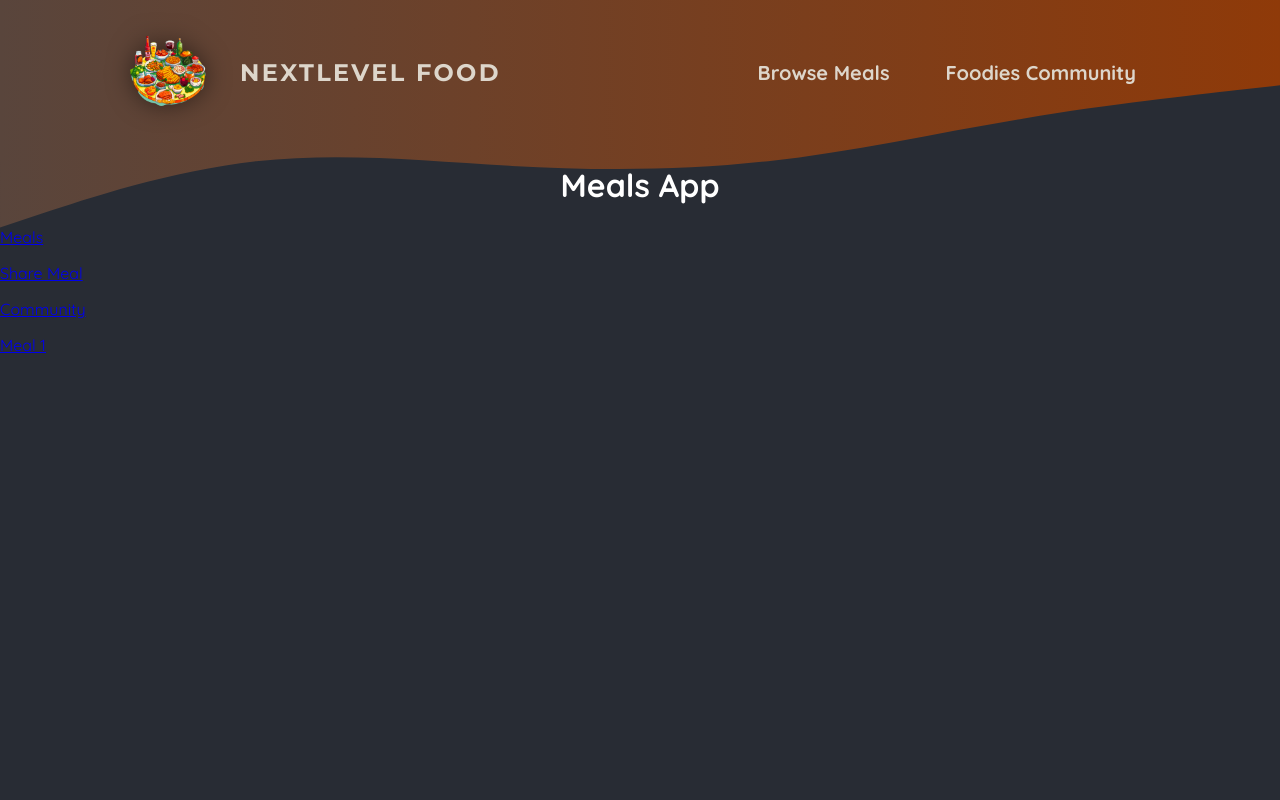
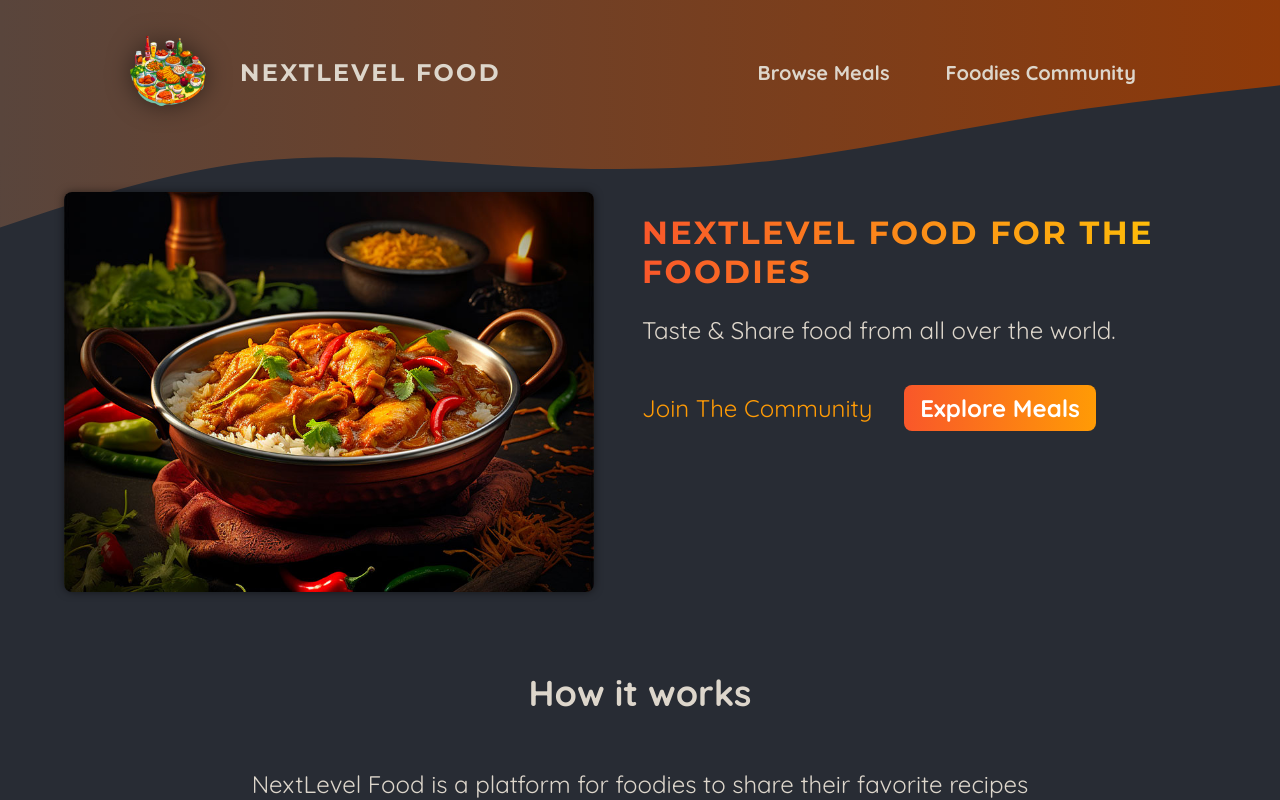
Before and after one commit to iCodeWalker/meals-app, a Next.js app: page / in a window 1280 px wide. Shown: the top 800 px of the page. Built offline with nearby package versions, Linux system fonts and the light colour scheme.

Commit message:
added : Image slide show component and RSC and client component

```diff
--- a/app/page.js
+++ b/app/page.js
@@ -2,22 +2,54 @@
 import styles from "./page.module.css";
 import Link from "next/link";
 
+import Styles from "./page.module.css";
+import ImageSlideshow from "@/components/images/image-slideshow";
+
 export default function Home() {
   return (
+    <>
+      <header className={Styles.header}>
+        <div className={Styles.slideshow}>
+          <ImageSlideshow />
+        </div>
+        <div>
+          <div className={Styles.hero}>
+            <h1>NextLevel Food for the Foodies</h1>
+            <p>Taste & Share food from all over the world.</p>
+          </div>
+          <div className={Styles.cta}>
+            <Link href="/community">Join The Community</Link>
+            <Link href="/meals">Explore Meals</Link>
+          </div>
+        </div>
+      </header>
       <main>
-      <h1 style={{ color: "white", textAlign: "center" }}>Meals App</h1>
+        <section className={Styles.section}>
+          <h2>How it works</h2>
           <p>
-        <Link href="/meals">Meals</Link>
+            NextLevel Food is a platform for foodies to share their favorite
+            recipes with the world. It&apos;s a place to discover new dishes,
+            and to connect with other food lovers.
           </p>
           <p>
-        <Link href="/meals/share">Share Meal</Link>
+            NextLevel Food is a place to discover new dishes, and to connect
+            with other food lovers.
+          </p>
+        </section>
+
+        <section className={Styles.section}>
+          <h2>Why NextLevel Food?</h2>
+          <p>
+            NextLevel Food is a platform for foodies to share their favorite
+            recipes with the world. It&apos;s a place to discover new dishes,
+            and to connect with other food lovers.
           </p>
           <p>
-        <Link href="/community">Community</Link>
+            NextLevel Food is a place to discover new dishes, and to connect
+            with other food lovers.
           </p>
-      <p>
-        <Link href="/meals/meal-1">Meal 1</Link>
-      </p>
+        </section>
       </main>
+    </>
   );
 }
--- a/app/page.module.css
+++ b/app/page.module.css
@@ -1,168 +1,75 @@
-.page {
-  --gray-rgb: 0, 0, 0;
-  --gray-alpha-200: rgba(var(--gray-rgb), 0.08);
-  --gray-alpha-100: rgba(var(--gray-rgb), 0.05);
-
-  --button-primary-hover: #383838;
-  --button-secondary-hover: #f2f2f2;
-
-  display: grid;
-  grid-template-rows: 20px 1fr 20px;
-  align-items: center;
-  justify-items: center;
-  min-height: 100svh;
-  padding: 80px;
-  gap: 64px;
-  font-family: var(--font-geist-sans);
+.header {
+  display: flex;
+  gap: 3rem;
+  margin: 3rem auto;
+  width: 90%;
+  max-width: 75rem;
 }
 
-@media (prefers-color-scheme: dark) {
-  .page {
-    --gray-rgb: 255, 255, 255;
-    --gray-alpha-200: rgba(var(--gray-rgb), 0.145);
-    --gray-alpha-100: rgba(var(--gray-rgb), 0.06);
-
-    --button-primary-hover: #ccc;
-    --button-secondary-hover: #1a1a1a;
-  }
+.slideshow {
+  width: 40rem;
+  height: 25rem;
 }
 
-.main {
+.hero {
+  color: #ddd6cb;
+  font-size: 1.5rem;
+}
+
+.hero h1 {
+  font-size: 2rem;
+  font-weight: bold;
+  font-family: 'Montserrat', sans-serif;
+  letter-spacing: 0.15rem;
+  text-transform: uppercase;
+  background: linear-gradient(90deg, #f9572a, #ffc905);
+  background-clip: text;
+  -webkit-background-clip: text;
+  -webkit-text-fill-color: transparent;
+}
+
+.cta {
+  font-size: 1.5rem;
+  display: flex;
+  gap: 1rem;
+}
+
+.cta a {
+  display: inline-block;
+  margin-top: 1rem;
+  padding: 0.5rem 1rem;
+  border-radius: 0.5rem;
+  background: linear-gradient(90deg, #f9572a, #ff9b05);
+  color: #ffffff;
+  font-weight: bold;
+  text-decoration: none;
+}
+
+.cta a:hover,
+.cta a:active {
+  background: linear-gradient(90deg, #fd4715, #f9b241);
+}
+
+.cta a:first-child {
+  background: transparent;
+  font-weight: normal;
+  color: #ff9b05;
+  padding-left: 0;
+}
+
+.cta a:first-child:hover,
+.cta a:first-child:active {
+  background: transparent;
+  color: #f9b241;
+}
+
+.section {
   display: flex;
   flex-direction: column;
-  gap: 32px;
-  grid-row-start: 2;
+  color: #ddd6cb;
+  font-size: 1.5rem;
+  max-width: 50rem;
+  width: 90%;
+  margin: 2rem auto;
+  text-align: center;
 }
-
-.main ol {
-  font-family: var(--font-geist-mono);
-  padding-left: 0;
-  margin: 0;
-  font-size: 14px;
-  line-height: 24px;
-  letter-spacing: -0.01em;
-  list-style-position: inside;
-}
-
-.main li:not(:last-of-type) {
-  margin-bottom: 8px;
-}
-
-.main code {
-  font-family: inherit;
-  background: var(--gray-alpha-100);
-  padding: 2px 4px;
-  border-radius: 4px;
-  font-weight: 600;
-}
-
-.ctas {
-  display: flex;
-  gap: 16px;
-}
-
-.ctas a {
-  appearance: none;
-  border-radius: 128px;
-  height: 48px;
-  padding: 0 20px;
-  border: none;
-  border: 1px solid transparent;
-  transition:
-    background 0.2s,
-    color 0.2s,
-    border-color 0.2s;
-  cursor: pointer;
-  display: flex;
-  align-items: center;
-  justify-content: center;
-  font-size: 16px;
-  line-height: 20px;
-  font-weight: 500;
-}
-
-a.primary {
-  background: var(--foreground);
-  color: var(--background);
-  gap: 8px;
-}
-
-a.secondary {
-  border-color: var(--gray-alpha-200);
-  min-width: 180px;
-}
-
-.footer {
-  grid-row-start: 3;
-  display: flex;
-  gap: 24px;
-}
-
-.footer a {
-  display: flex;
-  align-items: center;
-  gap: 8px;
-}
-
-.footer img {
-  flex-shrink: 0;
-}
-
-/* Enable hover only on non-touch devices */
-@media (hover: hover) and (pointer: fine) {
-  a.primary:hover {
-    background: var(--button-primary-hover);
-    border-color: transparent;
-  }
-
-  a.secondary:hover {
-    background: var(--button-secondary-hover);
-    border-color: transparent;
-  }
-
-  .footer a:hover {
-    text-decoration: underline;
-    text-underline-offset: 4px;
-  }
-}
-
-@media (max-width: 600px) {
-  .page {
-    padding: 32px;
-    padding-bottom: 80px;
-  }
-
-  .main {
-    align-items: center;
-  }
-
-  .main ol {
-    text-align: center;
-  }
-
-  .ctas {
-    flex-direction: column;
-  }
-
-  .ctas a {
-    font-size: 14px;
-    height: 40px;
-    padding: 0 16px;
-  }
-
-  a.secondary {
-    min-width: auto;
-  }
-
-  .footer {
-    flex-wrap: wrap;
-    align-items: center;
-    justify-content: center;
-  }
-}
-
-@media (prefers-color-scheme: dark) {
-  .logo {
-    filter: invert();
-  }
-}
--- /dev/null
+++ b/components/images/image-slideshow.js
@@ -0,0 +1,53 @@
+"use client";
+
+import { useEffect, useState } from "react";
+import Image from "next/image";
+import Styles from "./image-slideshow.module.css";
+
+import burgerImg from "@/assets/burger.jpg";
+import curryImg from "@/assets/curry.jpg";
+import dumplingsImg from "@/assets/dumplings.jpg";
+import macncheeseImg from "@/assets/macncheese.jpg";
+import pizzaImg from "@/assets/pizza.jpg";
+import schnitzelImg from "@/assets/schnitzel.jpg";
+import tomatoSaladImg from "@/assets/tomato-salad.jpg";
+import classes from "./image-slideshow.module.css";
+
+const images = [
+  { image: burgerImg, alt: "A delicious, juicy burger" },
+  { image: curryImg, alt: "A delicious, spicy curry" },
+  { image: dumplingsImg, alt: "Steamed dumplings" },
+  { image: macncheeseImg, alt: "Mac and cheese" },
+  { image: pizzaImg, alt: "A delicious pizza" },
+  { image: schnitzelImg, alt: "A delicious schnitzel" },
+  { image: tomatoSaladImg, alt: "A delicious tomato salad" },
+];
+
+const ImageSlideshow = () => {
+  const [currentImageIndex, setCurrentImageIndex] = useState(0);
+
+  useEffect(() => {
+    const interval = setInterval(() => {
+      setCurrentImageIndex((prevIndex) =>
+        prevIndex < images.length - 1 ? prevIndex + 1 : 0
+      );
+    }, 5000);
+
+    return () => clearInterval(interval);
+  }, []);
+
+  return (
+    <div className={Styles.slideshow}>
+      {images.map((image, index) => (
+        <Image
+          key={index}
+          src={image.image}
+          className={index === currentImageIndex ? classes.active : ""}
+          alt={image.alt}
+        />
+      ))}
+    </div>
+  );
+};
+
+export default ImageSlideshow;
--- /dev/null
+++ b/components/images/image-slideshow.module.css
@@ -0,0 +1,26 @@
+.slideshow {
+    position: relative;
+    width: 100%;
+    height: 100%;
+    border-radius: 8px;
+    overflow: hidden;
+    box-shadow: 0 0 0.5rem rgba(0, 0, 0, 0.5);
+  }
+
+  .slideshow img {
+    width: 100%;
+    height: 100%;
+    object-fit: cover;
+    position: absolute;
+    top: 0;
+    left: 0;
+    opacity: 0;
+    transform: scale(1.1) translateX(-1rem) rotate(-5deg);
+    transition: all 0.5s ease-in-out;
+  }
+
+  .slideshow .active {
+    z-index: 1;
+    opacity: 1;
+    transform: scale(1) translateX(0) rotate(0);
+  }
```
Also changed, not shown: 1 other file (tests, documents, lock files or other folders). Lines whose indentation alone changed are shown as unchanged.
